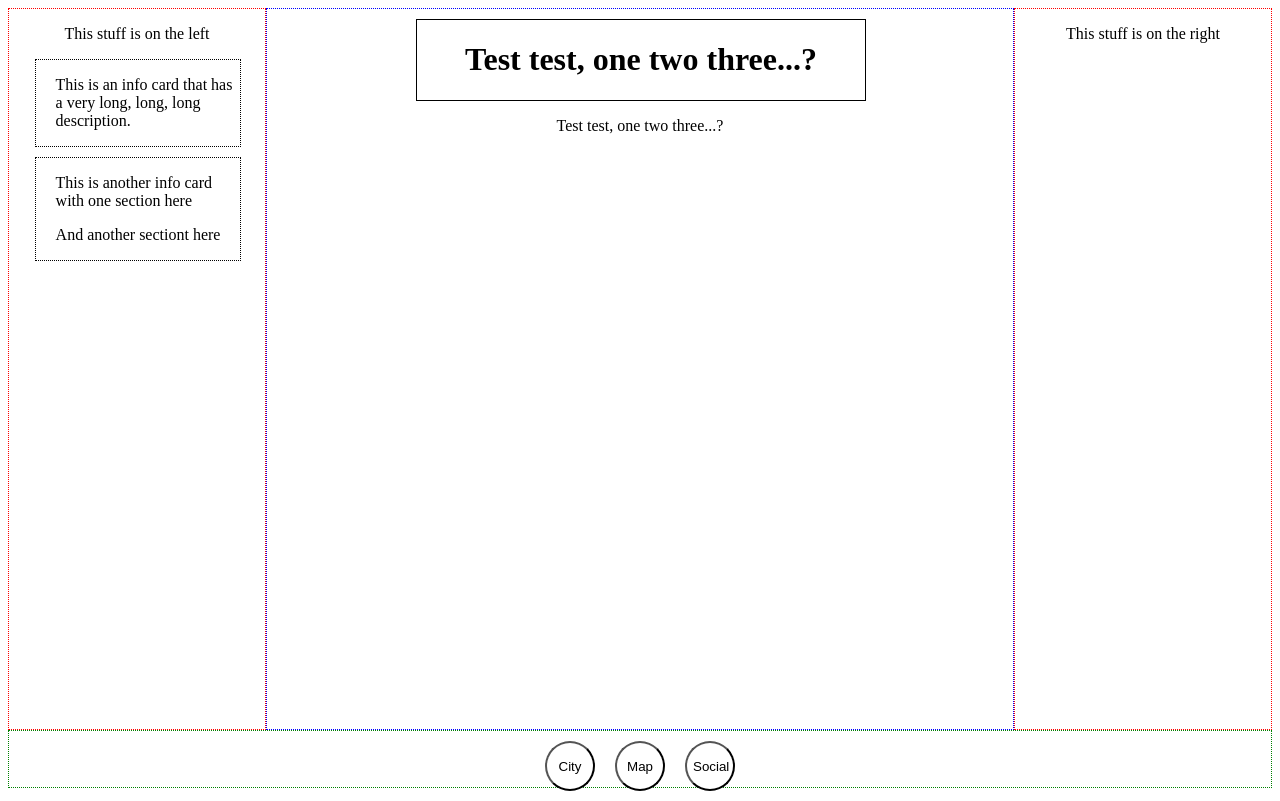
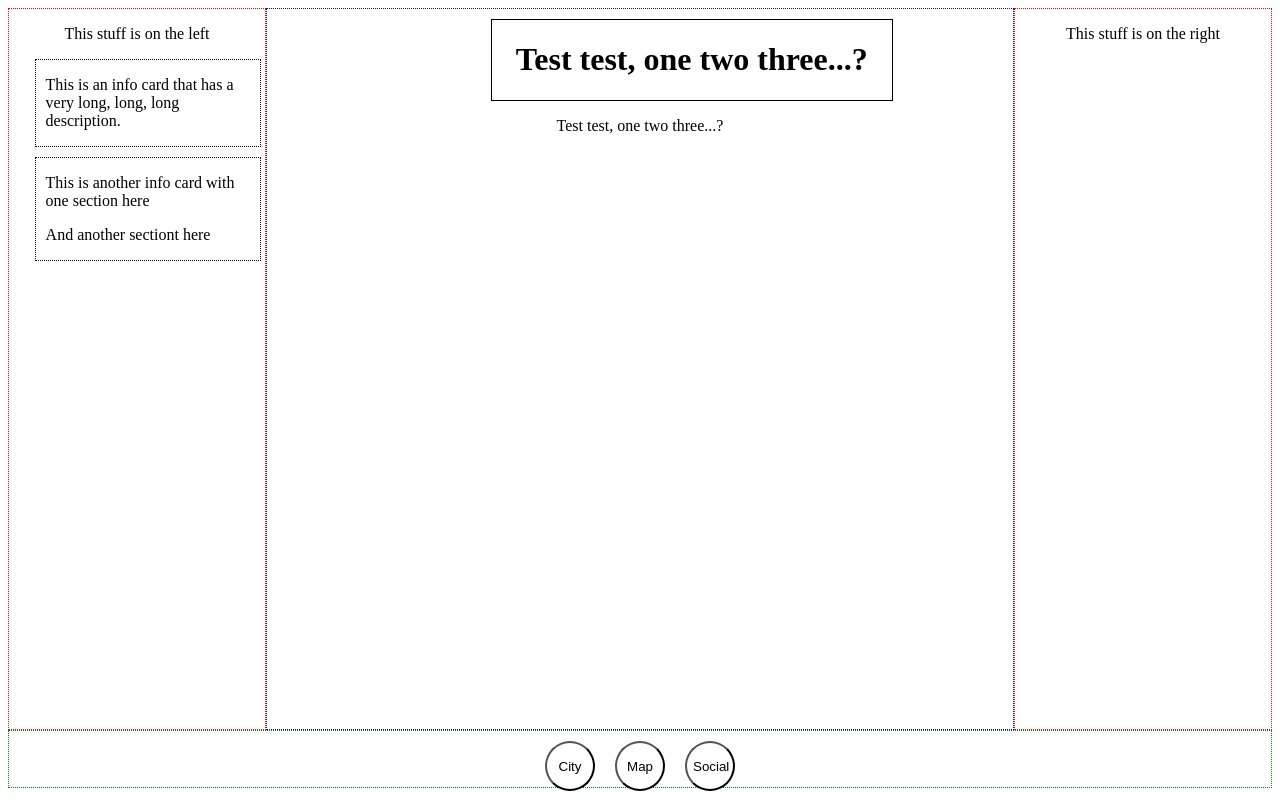
Before and after one commit to stickianempire/stickian, a React (Create React App) app in the folder application/: page / in a window 1280 px wide. Built offline with nearby package versions, Linux system fonts and the light colour scheme.

Commit message:
Separate the components from the app (#9)
The purpose is to have re-usable components in the
components folder, that will be used by the app views

```diff
--- a/application/src/stickian-app/InfoCard.scss
+++ b/application/src/components/cards/InfoCard.scss
@@ -3,8 +3,5 @@
     width: 80%;
     border: 1px dotted black;
     margin: 10px 10%;
+    padding: 0px 10px 0px 10px;
 }
-
-.InfoCard p{
-    padding: 0px 0px 0px 10px;
-}
--- a/application/src/stickian-app/InfoCard.tsx
+++ b/application/src/components/cards/InfoCard.tsx
@@ -7,11 +7,7 @@ type InfoCardProps = {
 };
 
 const InfoCard: React.FC<InfoCardProps> = ({ children }) => {
-  return (
-    <div className='InfoCard'>
-      <p>{children}</p>
-    </div>
-  );
+  return <div className='InfoCard'>{children}</div>;
 };
 
 export default InfoCard;
--- /dev/null
+++ b/application/src/components/cards/TitleCard.scss
@@ -0,0 +1,7 @@
+.TitleCard{
+    width: 40%;
+    min-width: 400px;
+    border: 1px solid black;
+    margin: 10px 30%;
+    padding: 0px;
+}
--- a/application/src/stickian-app/App.tsx
+++ b/application/src/stickian-app/App.tsx
@@ -1,8 +1,8 @@
 import { useState } from 'react';
 
 import RoundButton from 'components/buttons/RoundButton';
-import TitleCard from 'stickian-app/TitleCard';
-import InfoCard from 'stickian-app/InfoCard';
+import TitleCard from 'components/cards/TitleCard';
+import InfoCard from 'components/cards/InfoCard';
 
 import './App.scss';
 
--- a/application/src/stickian-app/TitleCard.scss
+++ /dev/null
@@ -1,5 +0,0 @@
-.TitleCard{
-    width: 60%;
-    border: 1px solid black;
-    margin: 10px 20%;
-}
```
Also changed, not shown: application/src/components/cards/TitleCard.tsx (renamed from application/src/stickian-app/TitleCard.tsx).
